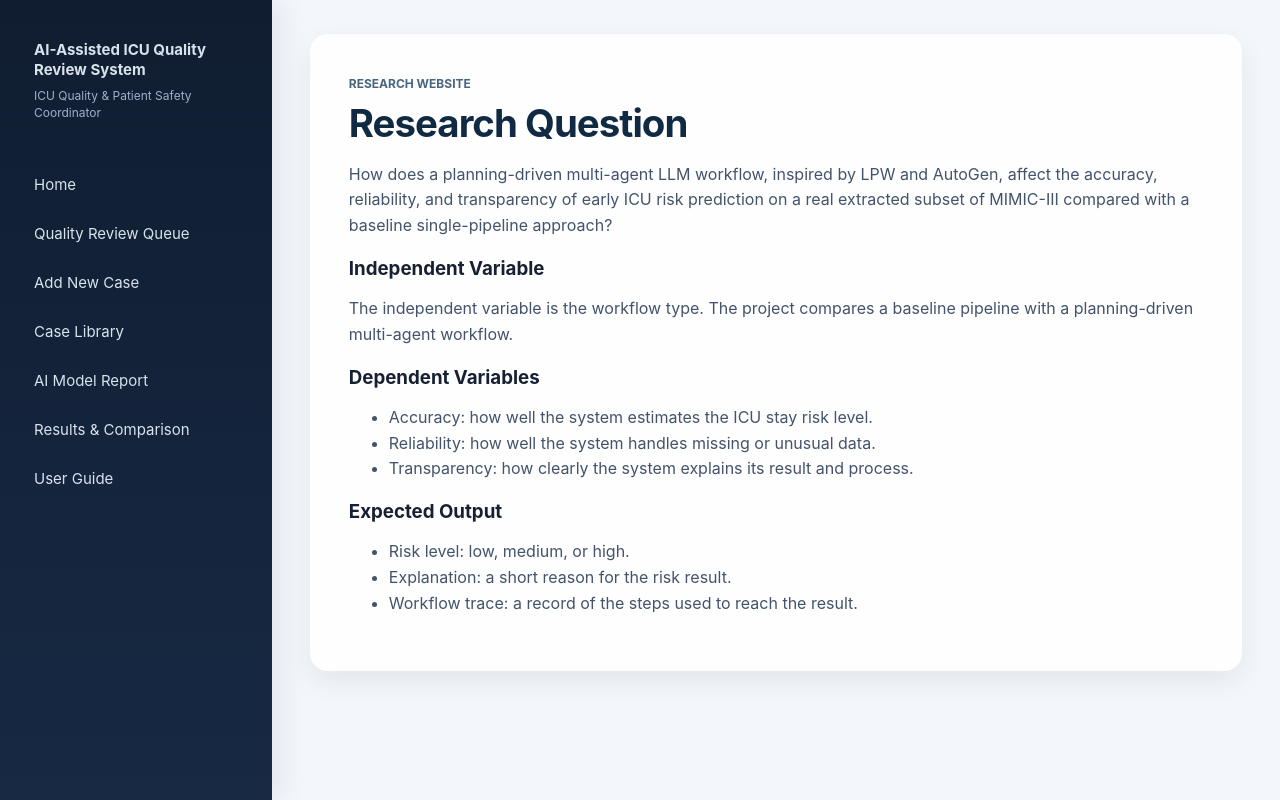
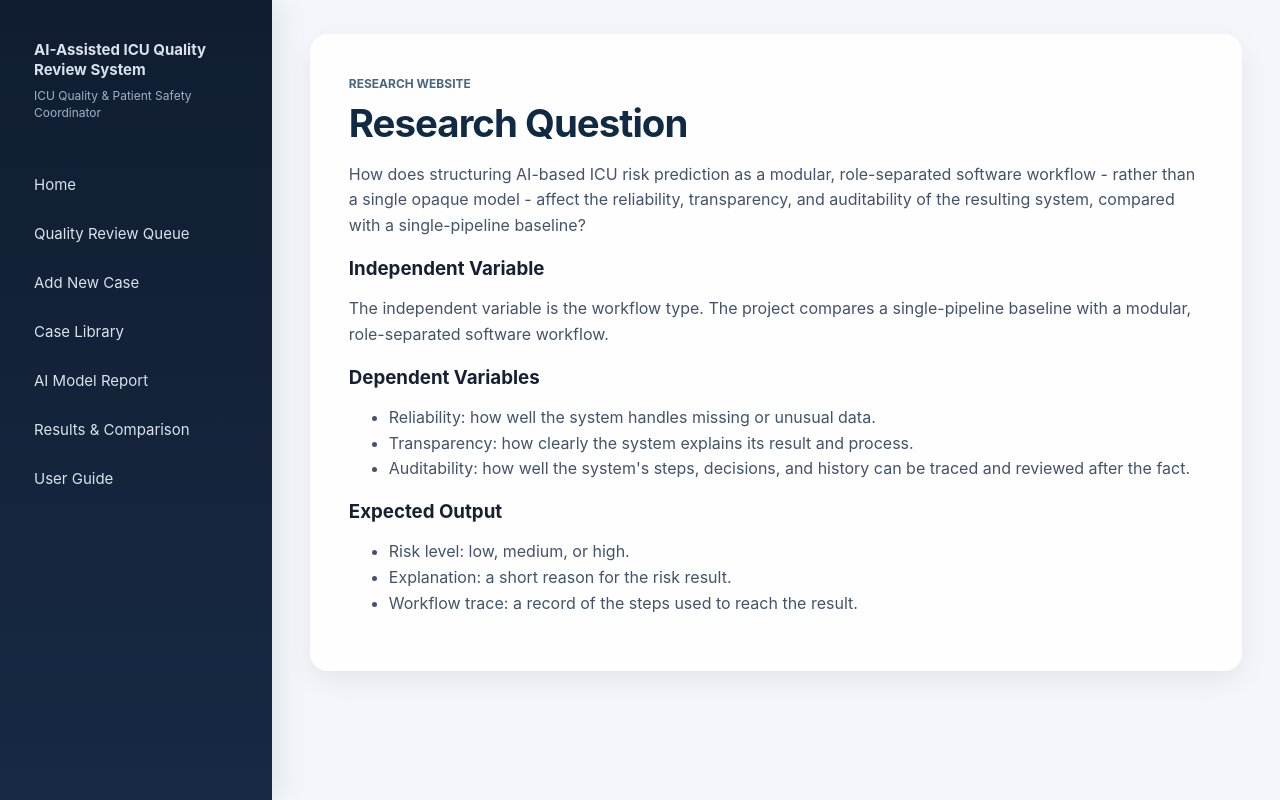
Before and after one commit to mohamd-mh/icu-risk-workflow-final, a Flask app: template legacy/templates/research_question.html in a window 1280 px wide. Run offline with Flask 3, Linux system fonts and the light colour scheme; the template is opened without the code that fills it, so the values that code supplies are empty.

Commit message:
Update research question to modular software-workflow framing and align dependent variables list

```diff
--- a/legacy/templates/research_question.html
+++ b/legacy/templates/research_question.html
@@ -5,21 +5,21 @@
     <span class="eyebrow">Research Website</span>
     <h2>Research Question</h2>
     <p>
-        How does a planning-driven multi-agent LLM workflow, inspired by LPW and
-        AutoGen, affect the accuracy, reliability, and transparency of early ICU
-        risk prediction on a real extracted subset of MIMIC-III compared with a
-        baseline single-pipeline approach?
+        How does structuring AI-based ICU risk prediction as a modular,
+        role-separated software workflow - rather than a single opaque model -
+        affect the reliability, transparency, and auditability of the
+        resulting system, compared with a single-pipeline baseline?
     </p>
     <h3>Independent Variable</h3>
     <p>
         The independent variable is the workflow type. The project compares a
-        baseline pipeline with a planning-driven multi-agent workflow.
+        single-pipeline baseline with a modular, role-separated software workflow.
     </p>
     <h3>Dependent Variables</h3>
     <ul>
-        <li>Accuracy: how well the system estimates the ICU stay risk level.</li>
         <li>Reliability: how well the system handles missing or unusual data.</li>
         <li>Transparency: how clearly the system explains its result and process.</li>
+        <li>Auditability: how well the system's steps, decisions, and history can be traced and reviewed after the fact.</li>
     </ul>
     <h3>Expected Output</h3>
     <ul>
```
